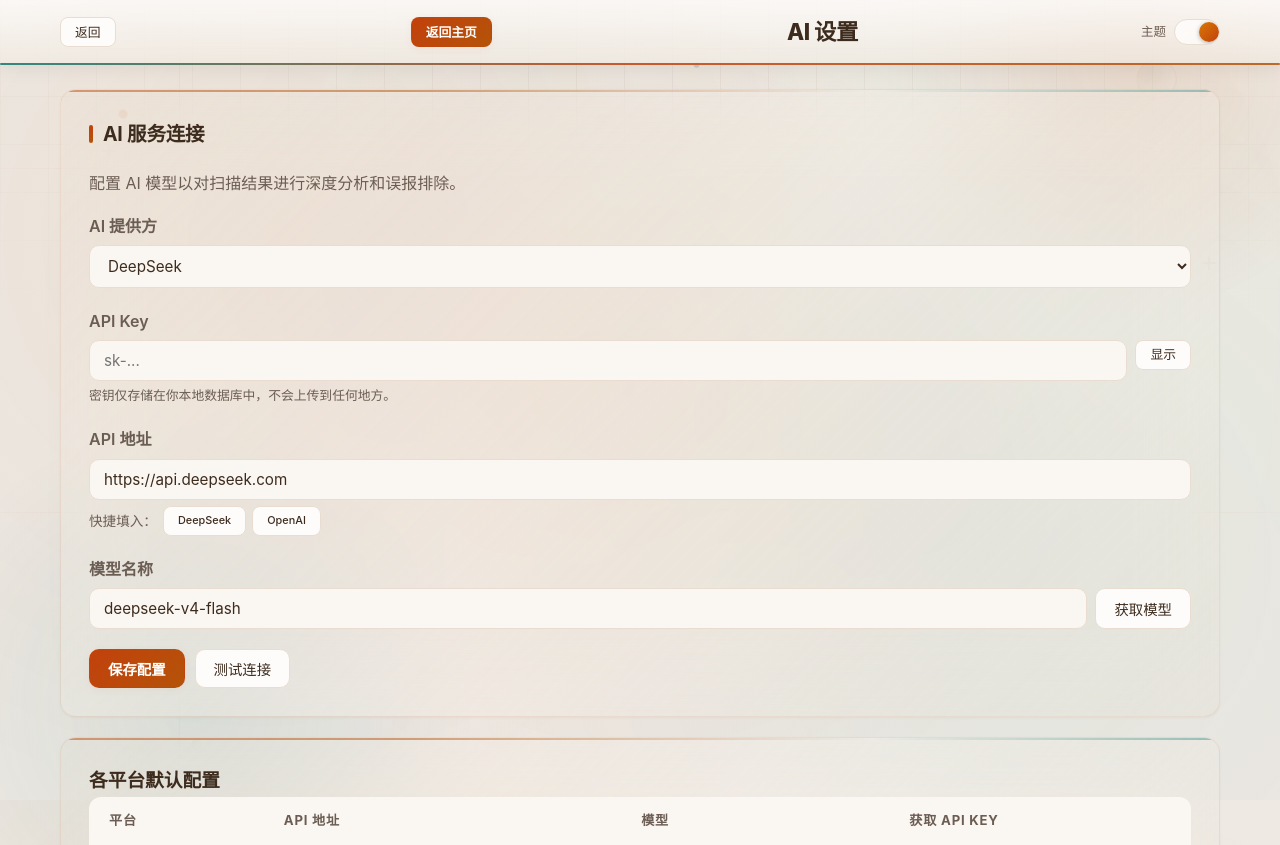
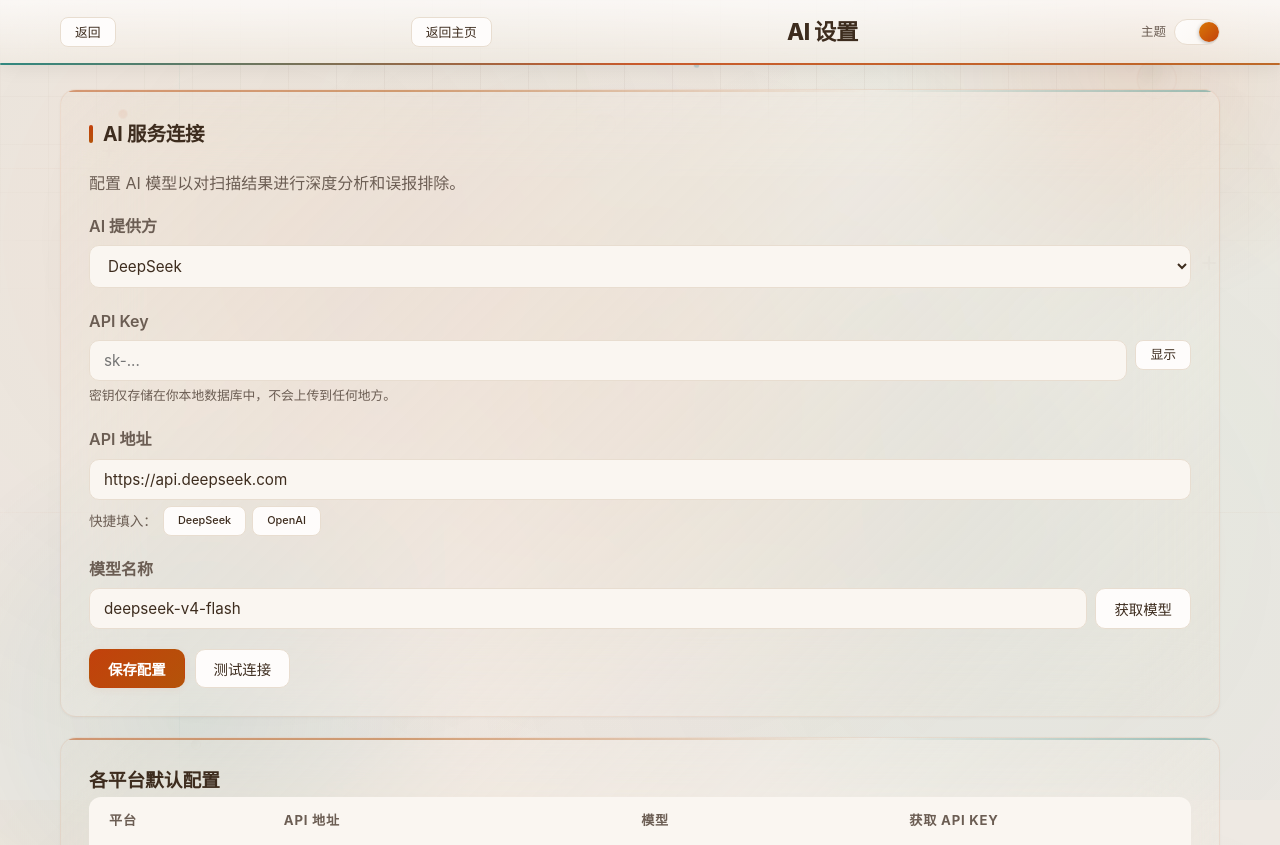
Before and after one commit to lonelysam3/redrock_sre_web_summer_assessment_2026, a Flask app: page /settings in a window 1280 px wide. Shown: the top 845 px of the page. Run offline with Flask 3, Linux system fonts and the light colour scheme; data comes from the database, SQL or seed files in the repository; some libraries are stand-ins or nearby versions; some web fonts are replaced.

Commit message:
style(ui): 返回主页 button uses subtle style, sits beside 返回
Drop the primary accent color; the button now looks like the
adjacent history-back button.

```diff
--- a/backend/templates/project.html
+++ b/backend/templates/project.html
@@ -50,7 +50,7 @@
     <header class="header">
         <div class="container">
             <a href="javascript:history.back()" class="btn btn-sm" style="margin-right:12px;">返回</a>
-            <a href="/" class="btn btn-sm btn-primary" style="margin-right:12px;">返回主页</a>
+            <a href="/" class="btn btn-sm" style="margin-right:12px;">返回主页</a>
             <h1><a href="/">{{ project.name }}</a></h1>
             <nav>
                 <a href="/settings">AI 设置</a>
--- a/backend/templates/scan.html
+++ b/backend/templates/scan.html
@@ -55,7 +55,7 @@
     <header class="header">
         <div class="container">
             <a href="javascript:history.back()" class="btn btn-sm" style="margin-right:12px;">返回</a>
-            <a href="/" class="btn btn-sm btn-primary" style="margin-right:12px;">返回主页</a>
+            <a href="/" class="btn btn-sm" style="margin-right:12px;">返回主页</a>
             <h1><a href="/">扫描 #{{ scan.id }}</a></h1>
             <nav>
                 <a href="/settings">AI 设置</a>
--- a/backend/templates/settings.html
+++ b/backend/templates/settings.html
@@ -50,7 +50,7 @@
     <header class="header">
         <div class="container">
             <a href="javascript:history.back()" class="btn btn-sm" style="margin-right:12px;">返回</a>
-            <a href="/" class="btn btn-sm btn-primary" style="margin-right:12px;">返回主页</a>
+            <a href="/" class="btn btn-sm" style="margin-right:12px;">返回主页</a>
             <h1>AI 设置</h1>
             <nav>
                 <span class="header-theme-wrap">
```
